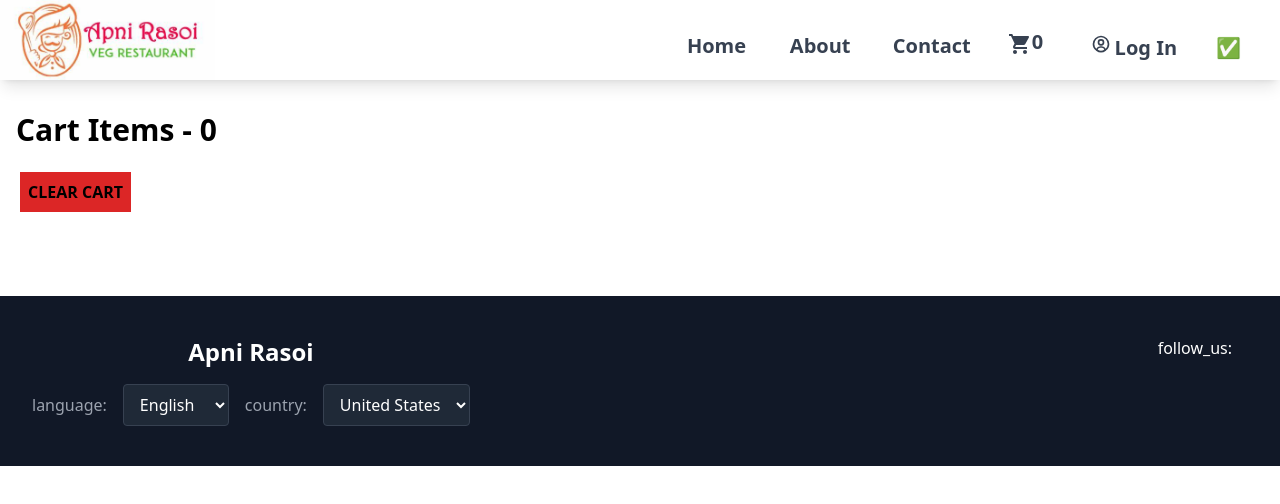
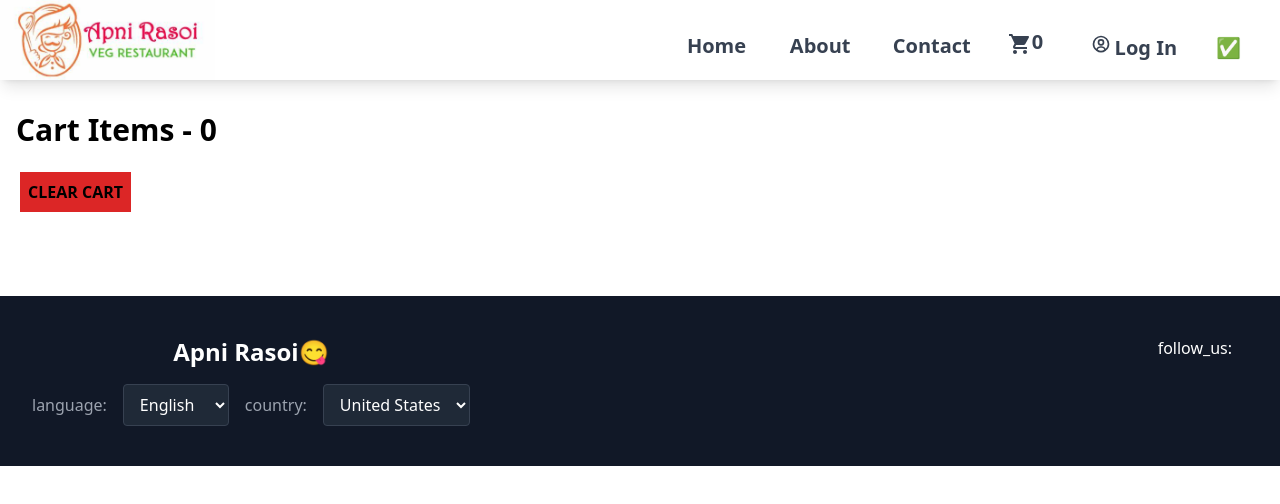
Before and after one commit to shreypilot/Apni-Rasoi, a React (Create React App) app: page /cart in a window 1280 px wide. Shown: the top 504 px of the page. Built offline with nearby package versions, Linux system fonts and the light colour scheme.

Commit message:
solve api issue

```diff
--- a/package.json
+++ b/package.json
@@ -8,6 +8,7 @@
     "@mui/icons-material": "^5.11.11",
     "@mui/material": "^5.11.12",
     "@mui/styled-engine-sc": "^5.11.11",
+    "@popperjs/core": "^2.11.7",
     "@reduxjs/toolkit": "^1.9.3",
     "@testing-library/jest-dom": "^5.16.5",
     "@testing-library/react": "^13.4.0",
@@ -60,8 +61,8 @@
   "devDependencies": {
     "@redux-devtools/core": "^3.13.1",
     "css": "^3.0.0",
-    "firebase-tools": "^11.24.1",
-    "sw-precache-webpack-plugin": "^1.0.0",
+    "firebase-tools": "^0.1.6",
+    "sw-precache-webpack-plugin": "^0.7.2",
     "tailwind": "^4.0.0",
     "tailwindcss": "^3.2.7"
   }
--- a/src/components/Footer.js
+++ b/src/components/Footer.js
@@ -24,7 +24,7 @@ const Footer = () => {
         <div className="flex justify-between">
           <div className="flex flex-col items-center text-gray-400">
             <Link to="/" className="text-2xl font-bold text-white mb-4">
-              Apni Rasoi
+              Apni Rasoi😋
             </Link>
             <div className="flex items-center">
               <p className="mr-4">{t('language')}: </p>
--- a/src/constants.js
+++ b/src/constants.js
@@ -5,10 +5,10 @@ export const IMG_CDN_URL =
 
 // Swiggy url to get Restaurant data
 export const swiggy_api_URL =
-"https://corsanywhere.herokuapp.com/https://www.swiggy.com/dapi/restaurants/list/v5?lat=25.242453&lng=86.9842256&page_type=DESKTOP_WEB_LISTING";
+"https://www.swiggy.com/dapi/restaurants/list/v5?lat=25.242453&lng=86.9842256&page_type=DESKTOP_WEB_LISTING";
 
 //menu url of each restaurant
-export const FETCH_MENU_URL ="https://corsanywhere.herokuapp.com/https://www.swiggy.com/dapi/menu/pl?page-type=REGULAR_MENU&complete-menu=true&lat=25.5961124&lng=85.16511059999999&restaurantId=";
+export const FETCH_MENU_URL ="https://www.swiggy.com/dapi/menu/pl?page-type=REGULAR_MENU&complete-menu=true&lat=25.5961124&lng=85.16511059999999&restaurantId=";
 
 
 export const ITEM_IMG_CDN_URL =
```
Also changed, not shown: 1 other file (tests, documents, lock files or other folders).
